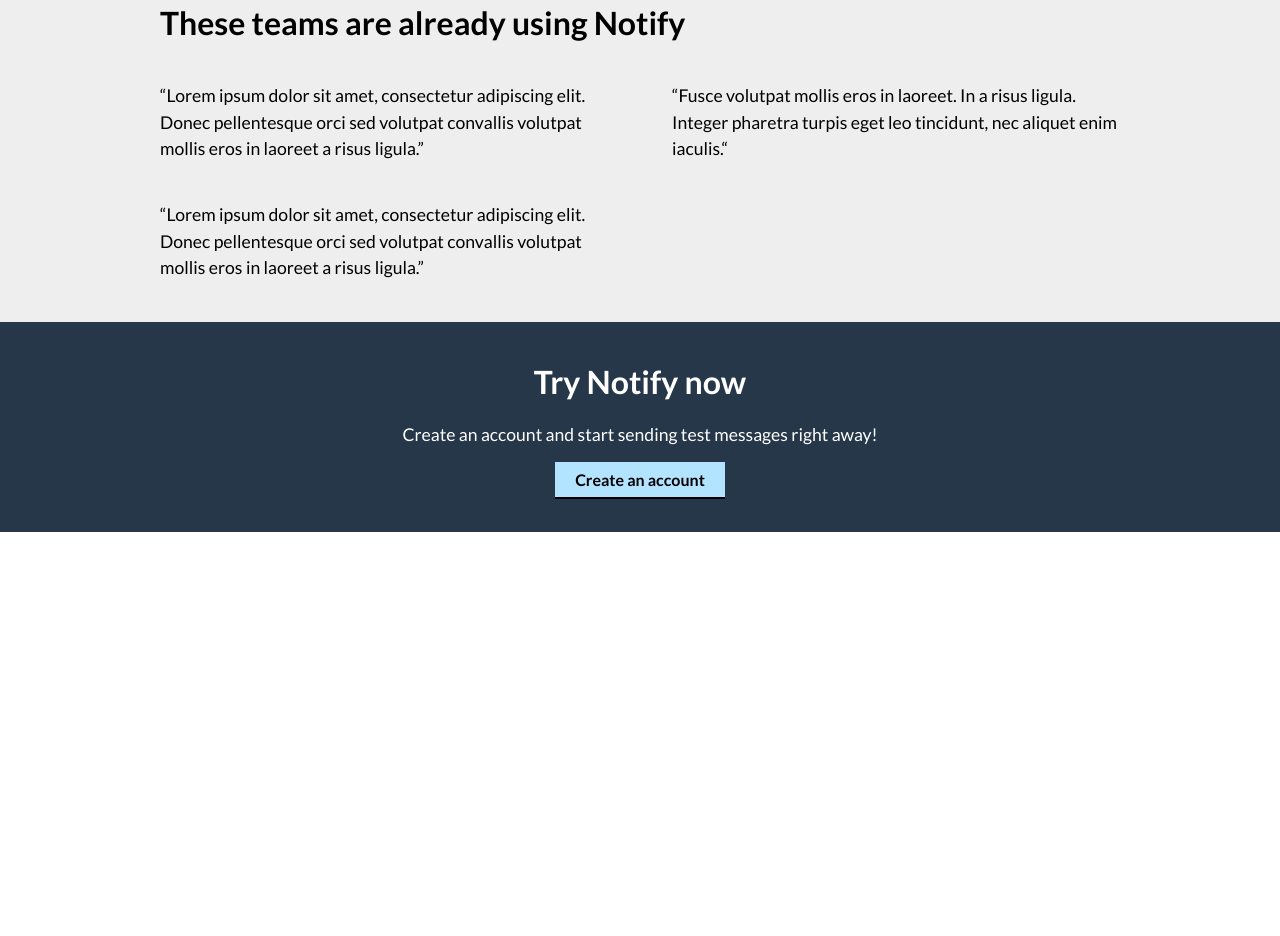
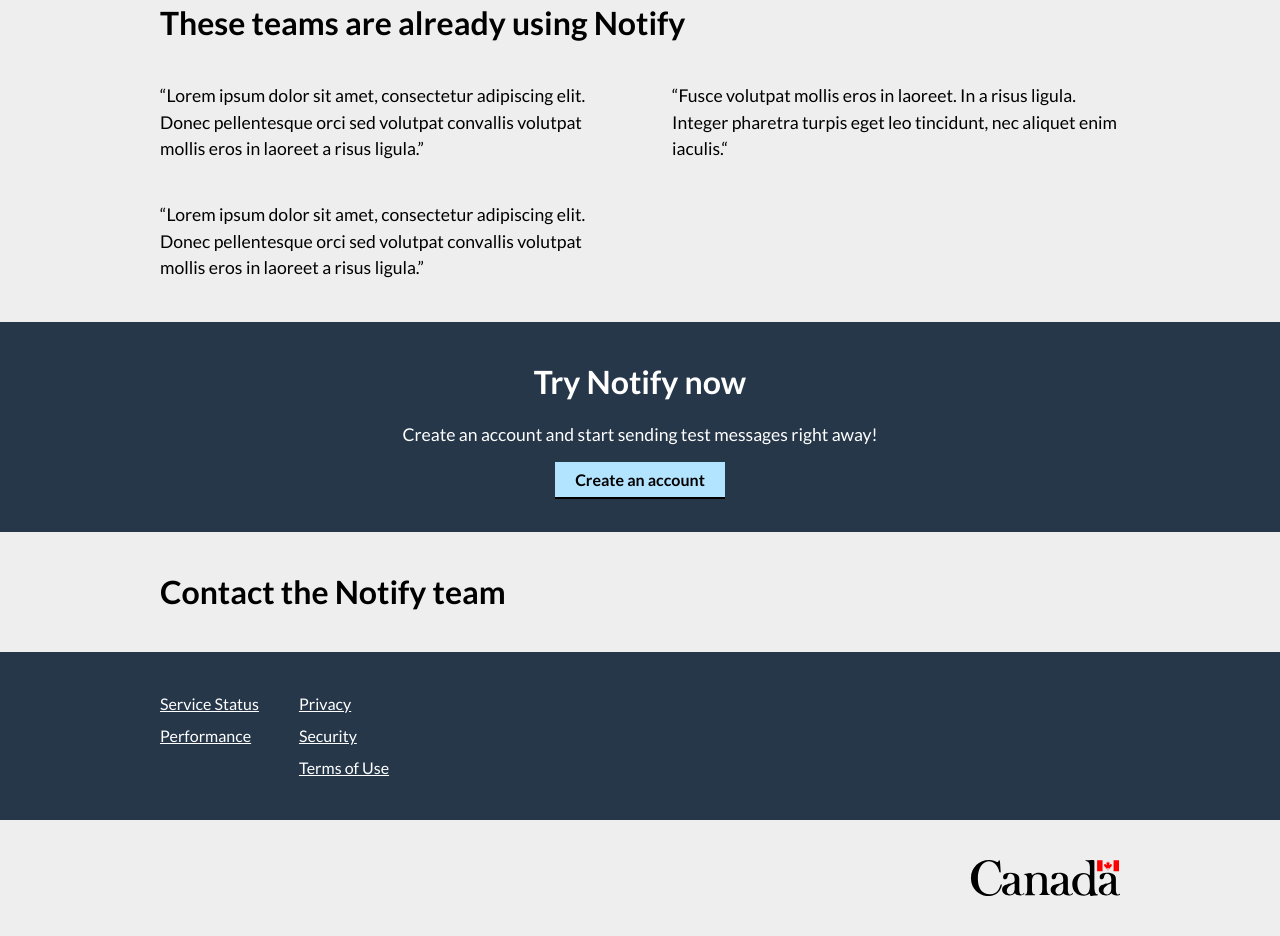
Before and after one commit to cds-snc/notification-homepage, a website built with webpack: page src/index.html in a window 1280 px wide. Shown: the part 2088-3024 px from the top of the page. Before the commit the page ends 2620 px from the top, so only its background shows below. Built offline with nearby package versions, Linux system fonts and the light colour scheme.

Commit message:
add temp form

```diff
--- a/src/index.html
+++ b/src/index.html
@@ -309,6 +309,114 @@
           </div>
         </div>
       </div>
+      <!-- end section 8 -->
+    </div>
+
+    <div class="bg-gray">
+      <div class="container">
+        <!-- -->
+        <div class="py-10">
+          <h2 class="leading-tight font-bold">Contact the Notify team</h2>
+
+          <!-- -->
+          <!--
+
+            <form method="post" autocomplete="off" novalidate="">
+            <div class="form-group" data-module="">
+              <label class="form-label" for="name">
+                Your name
+              </label>
+
+              <input
+                class="form-control form-control-1-1 "
+                data-module=""
+                id="name"
+                name="name"
+                required=""
+                rows="8"
+                type="text"
+                value=""
+              />
+            </div>
+
+            <div class="form-group" data-module="">
+              <label class="form-label" for="email_address">
+                Your email
+              </label>
+
+              <input
+                class="form-control form-control-1-1 "
+                data-module=""
+                id="email_address"
+                name="email_address"
+                required=""
+                rows="8"
+                spellcheck="false"
+                type="email"
+                value=""
+              />
+            </div>
+
+            <div class="form-group" data-module="">
+              <label class="form-label" for="feedback">
+                Message
+              </label>
+
+              <textarea
+                class="form-control form-control-1-1 "
+                data-module=""
+                id="feedback"
+                name="feedback"
+                required=""
+                rows="10"
+              ></textarea>
+            </div>
+
+            <div class="page-footer">
+              <input
+                type="hidden"
+                name="csrf_token"
+                value="IjE3ZTFlZjdiZTY0NTE3ZGZjODhmN2I3ZTI1YzZiYmIzNDYyODM2OTEi.ERWrhQ.7DHvzrcUbf5yyYQG0Jvsi3Wxr_c"
+              />
+              <button data-button-id="btn" type="submit" class="button">
+                Send
+              </button>
+            </div>
+          </form>
+          -->
+
+          <!-- -->
+        </div>
+
+        <!-- -->
+      </div>
+    </div>
+
+    <!-- start section 9 -->
+    <div class="bg-blue">
+      <div class="container">
+        <div class="flex pt-10 pb-10">
+          <nav class="block mr-10">
+            <a href="#" class="text-white block mb-2">Service Status</a>
+            <a href="#" class="text-white block">Performance</a>
+          </nav>
+
+          <nav class="block">
+            <a href="#" class="text-white block mb-2">Privacy</a>
+            <a href="#" class="text-white block mb-2">Security</a>
+            <a href="#" class="text-white block">Terms of Use</a>
+          </nav>
+        </div>
+      </div>
+    </div>
+
+    <!-- start section 9 -->
+    <div class="bg-gray">
+      <div class="container">
+        <div class="flex py-10 justify-end">
+          <img src="<%=require('./img/goc--footer-logo.svg')%>" width="150" />
+        </div>
+      </div>
     </div>
   </body>
 </html>
```
